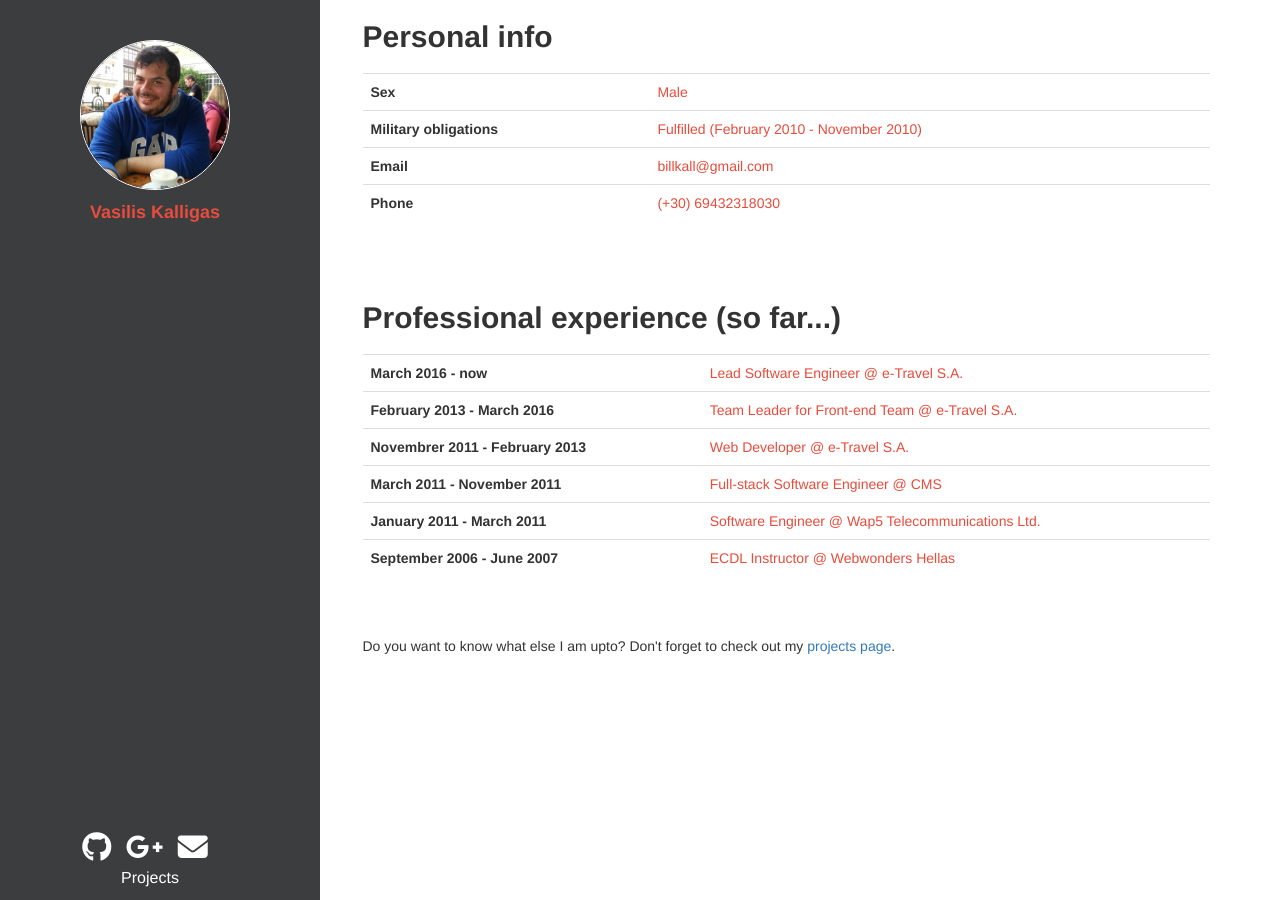
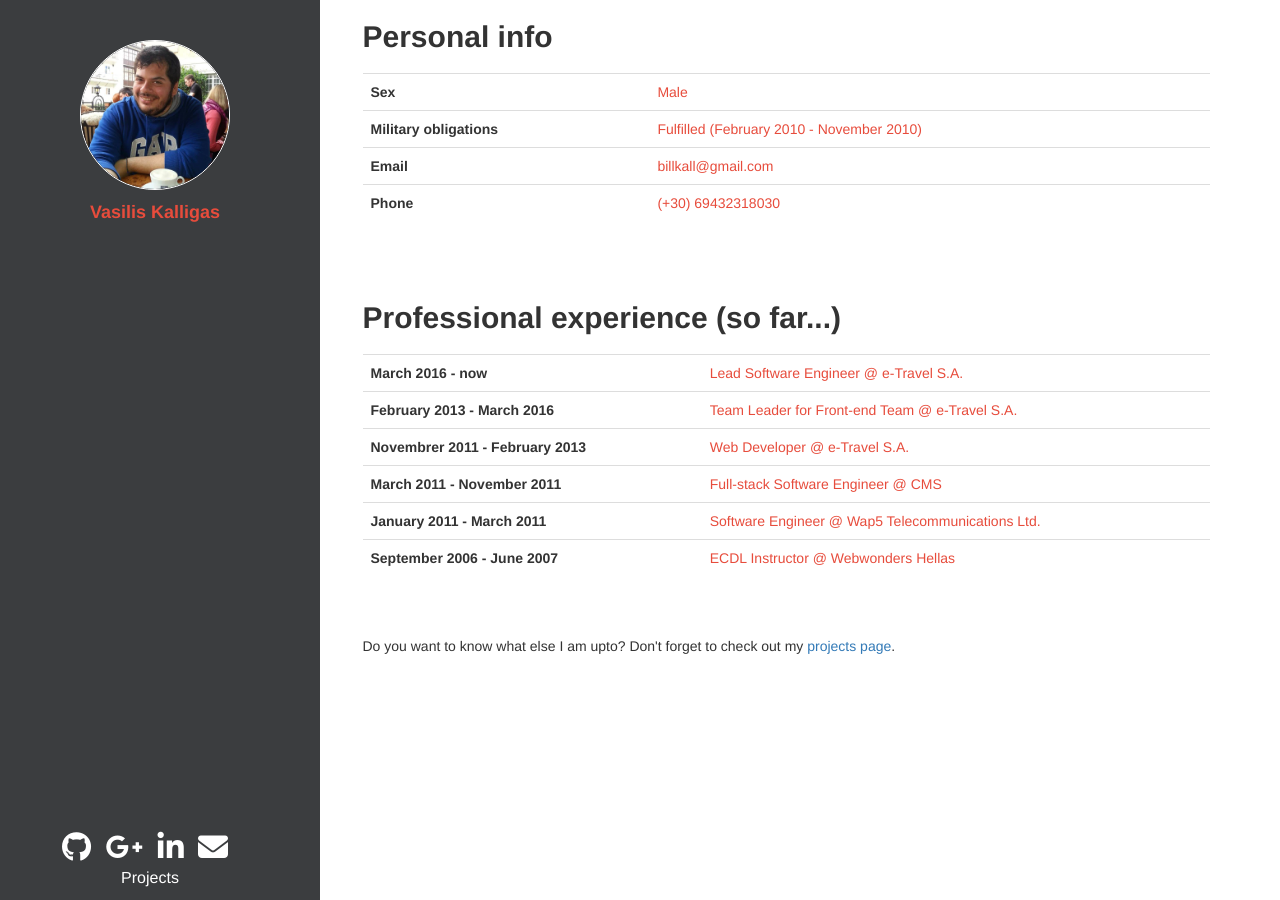
Before and after one commit to arcanoid/arcanoid.github.io, a Jekyll site: the page built from index.html, in a window 1280 px wide. Built offline with Jekyll 4.4.1, drawn with Linux system fonts in a browser that asks for light colours; nearby versions of some CDN libraries.

Commit message:
Adding linkedin and fixing bug with mailto link.

```diff
--- a/_config.yml
+++ b/_config.yml
@@ -10,6 +10,7 @@ social:
   github: https://github.com/arcanoid
   email: billkall@gmail.com
   google_plus: billkall@gmail.com
+  linkedin: https://www.linkedin.com/in/vasileios-kalligas-a7420464
 
 personal_info:
   Sex: Male
--- a/_layouts/default.html
+++ b/_layouts/default.html
@@ -77,7 +77,8 @@
                     <div class="social-row text-large">
                         <a href="{{ site.social.github }}" target="blank"><i class="fa fa-github"></i></a>
                         <a href="{{ site.social.google_plus }}" target="blank"><i class="fa fa-google-plus"></i></a>
-                        <a href="mailto:{{ site.social.email }}" target="blank"><i class="fa fa-envelope"></i></a>
+                        <a href="{{ site.social.linkedin }}" target="blank"><i class="fa fa-linkedin"></i></a>
+                        <a href="mailto:{{ site.social.email }}"><i class="fa fa-envelope"></i></a>
                     </div>
 
                     <div class="link-row"><a href="{{site.baseurl}}/projects">Projects</a></div>
```
